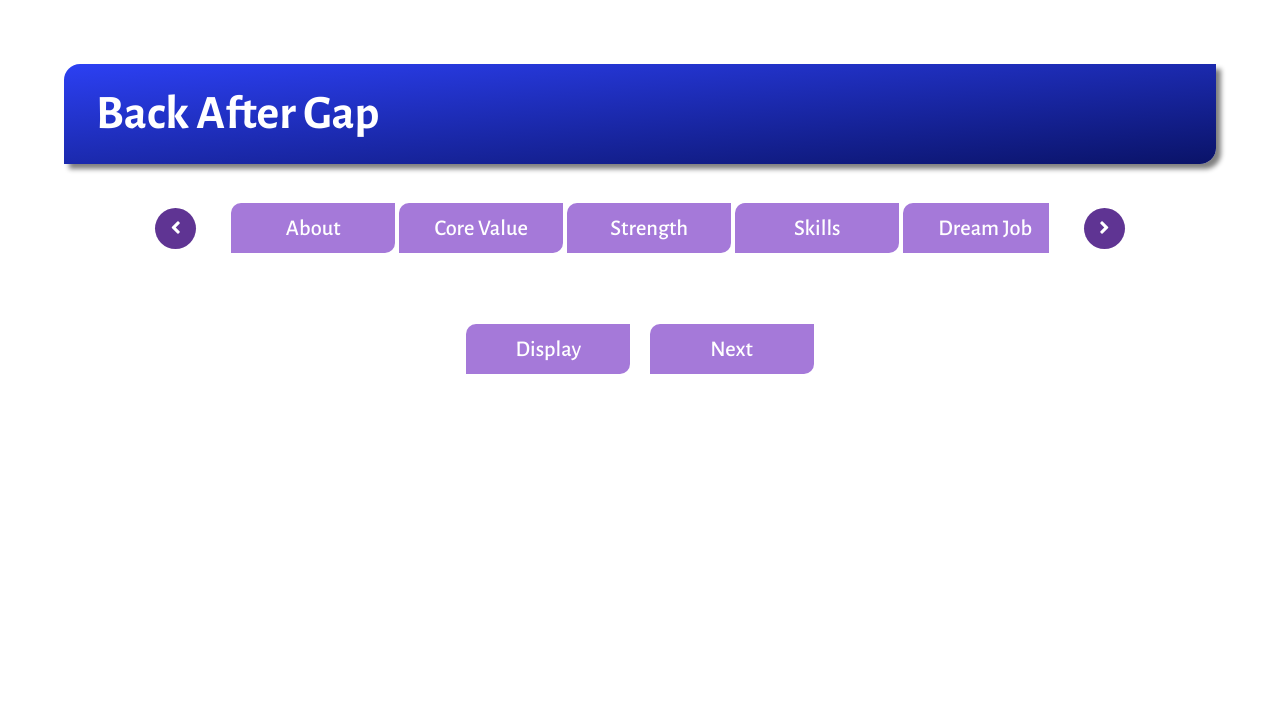
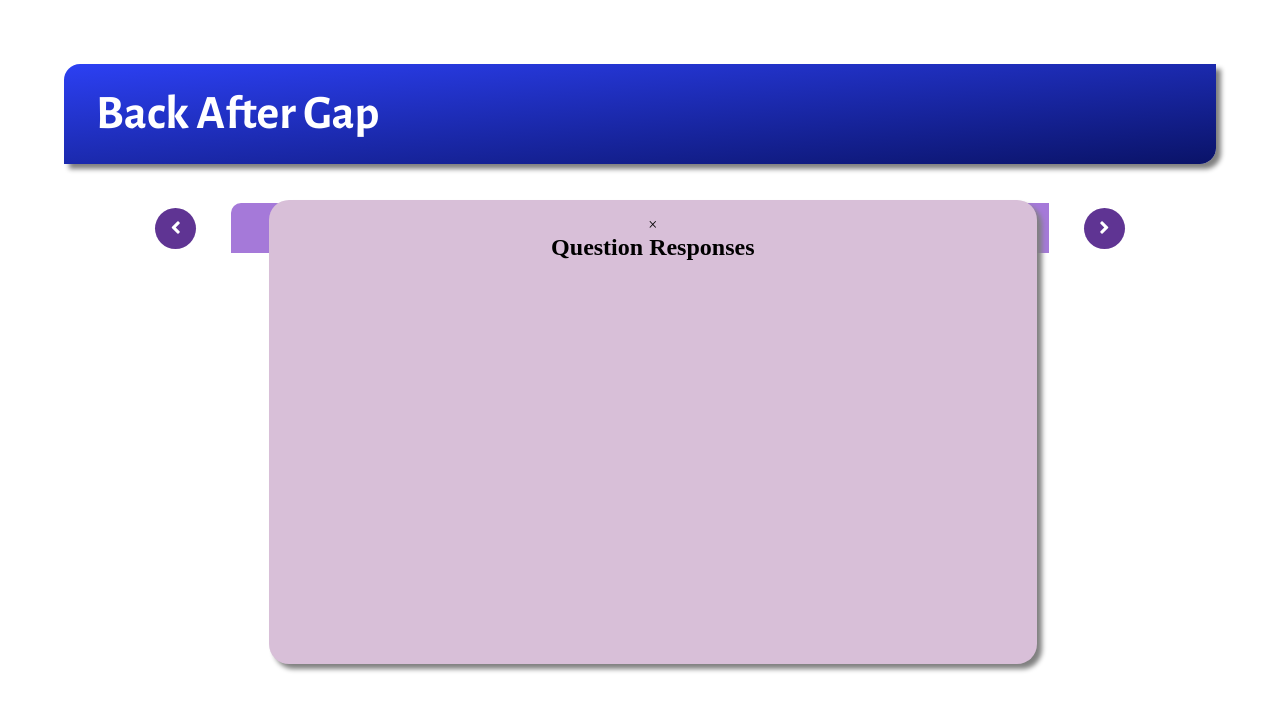
Before and after one commit to MayankBaral/SentinetAI, a Django app: page / in a window 1280 px wide. Shown: the top 711 px of the page. Run offline with Django 5.2, Linux system fonts and the light colour scheme; some libraries are stand-ins or nearby versions.

Commit message:
display btn added

```diff
--- a/homepage/static/homepage/index.css
+++ b/homepage/static/homepage/index.css
@@ -185,3 +185,33 @@
     font-size: 1.4rem;
     font-weight: 500;
 }
+
+
+.overlay-content{
+    width: 60%;
+    height: 29rem;
+    position: absolute;
+    overflow-y: scroll;
+    top: 25%;
+    left: 21%;
+    background-color: thistle;
+    padding: 1rem;
+    display: flex;
+    flex-direction: column;
+    align-items: center;
+    border-radius: 20px;
+    box-shadow: 5px 5px 5px grey;
+}
+.overlay-content::-webkit-scrollbar{
+    display: none;
+}
+#responseContainer{
+    display: flex;
+    flex-direction: column;
+    width: 73%;
+    gap: 1rem;
+}
+#responseContainer div{
+    display: flex;
+    flex-direction: column;
+}
--- a/homepage/templates/homepage/index.html
+++ b/homepage/templates/homepage/index.html
@@ -45,10 +45,17 @@
     </div>
 
     <div class="submitbtn">
-        <div class="displaybtn"><button type="button">Display</button></div>
+        <div class="displaybtn" id="displayBtn"><button type="button">Display</button></div>
         <div class="nextbtn" id="nextBtn"><button type="submit">Next</button></div>
     </div>
 
+    <div id="overlay" class="overlay">
+        <div class="overlay-content">
+            <span class="close" onclick="closeOverlay()">&times;</span>
+            <h2>Question Responses</h2>
+            <div id="responseContainer"></div>
+        </div>
+    </div>
 
     <script>
         // QUESTIONS
@@ -320,6 +327,43 @@
         document.getElementById('scrollright').addEventListener('click',function(){
             document.getElementById('mainBtnContainer').scrollBy(200,0);
         });
+
+
+        document.getElementById('displayBtn').addEventListener('click', function() {
+            displayOverlay();
+        });
+
+        // Function to display the overlay
+        function displayOverlay() {
+            var formData = JSON.parse(localStorage.getItem('formData'));
+            var responseContainer = document.getElementById('responseContainer');
+            responseContainer.innerHTML = ''; // Clear previous content
+
+            if (formData) {
+                var form = document.getElementById('dynamicform');
+                for (var key in formData) {
+                    if (formData.hasOwnProperty(key)) {
+                        var input = form.querySelector('[name="' + key + '"]');
+                        var label = form.querySelector('[for="' + key + '"]');
+                        var labelText = label ? label.textContent : ''; // Fetch label text if available
+                        var placeholder = input ? input.placeholder : '';
+                        var responseItem = document.createElement('div');
+                        var labelHTML = labelText ? '<label>' + labelText + '</label><br>' : ''; // Add label if available
+                        responseItem.innerHTML = labelHTML + '<strong>' + placeholder + ':</strong> ' + formData[key];
+                        responseContainer.appendChild(responseItem);
+                    }
+                }
+            }
+
+            var overlay = document.getElementById('overlay');
+            overlay.style.display = 'block';
+        }
+
+        // Function to close the overlay
+        function closeOverlay() {
+            var overlay = document.getElementById('overlay');
+            overlay.style.display = 'none';
+        }
     </script>
 </body>
 </html>
```
